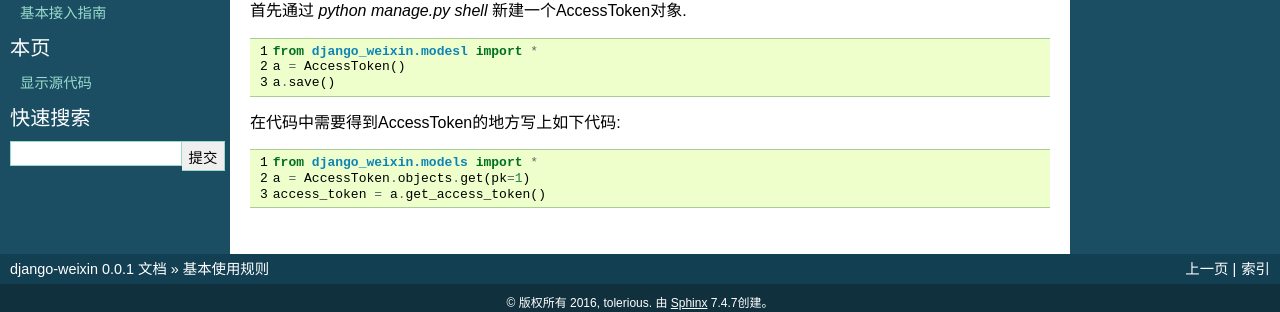
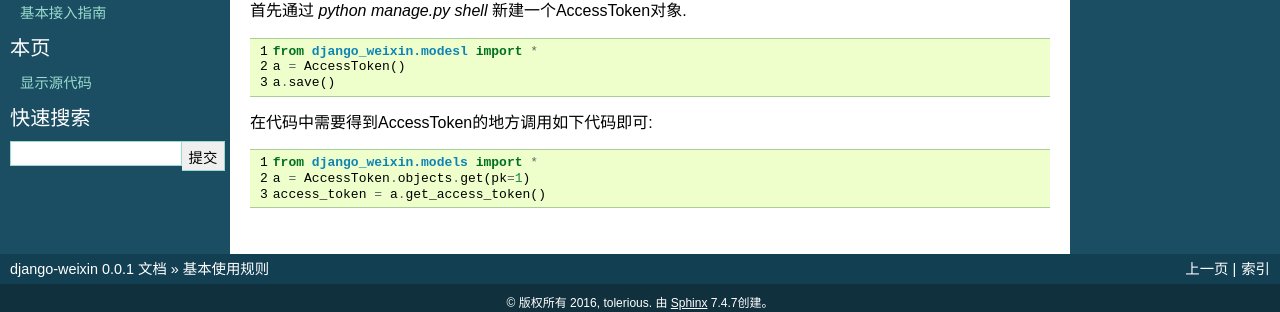
Before and after one commit to tolerious/django-wechat, a Sphinx documentation site: the page built from docs/source/usage.rst, in a window 1280 px wide. Shown: the part 162-474 px from the top of the page. Built offline with Sphinx 7.4.7, drawn with Linux system fonts in a browser that asks for light colours; formulas are drawn with MathJax 3; some of the changed lines change nothing that is shown.

Commit message:
我们都是好孩子.  ;

```diff
--- a/docs/source/usage.rst
+++ b/docs/source/usage.rst
@@ -17,7 +17,7 @@
    a = AccessToken()
    a.save()
 
-在代码中需要得到AccessToken的地方写上如下代码:
+在代码中需要得到AccessToken的地方调用如下代码即可:
 
 .. code-block:: python
    :linenos:
```
